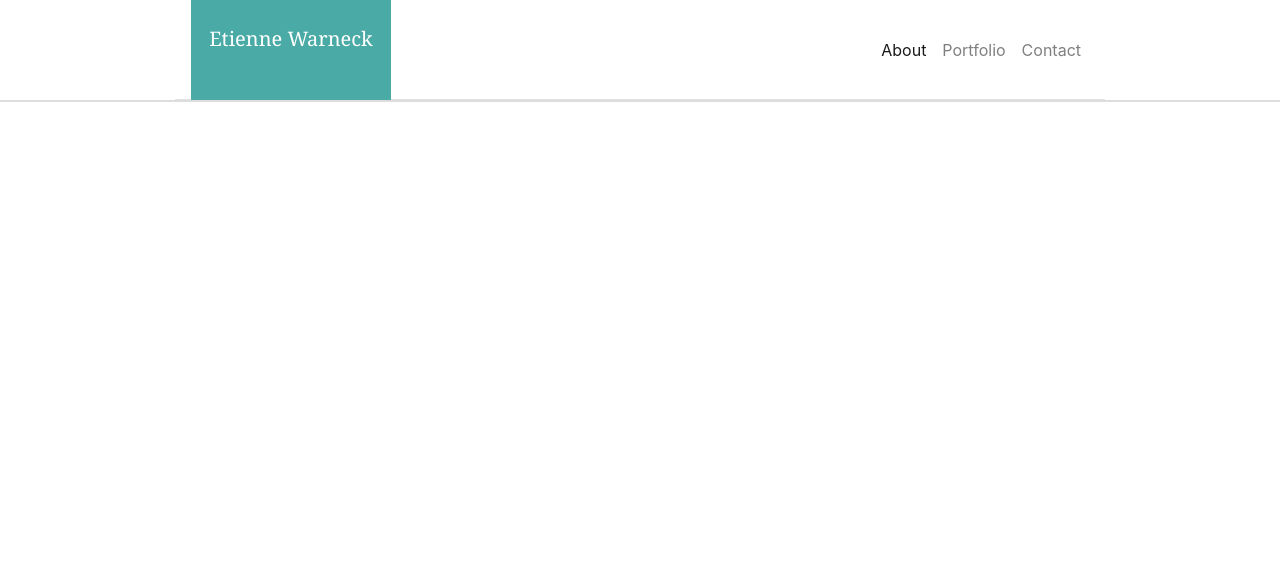
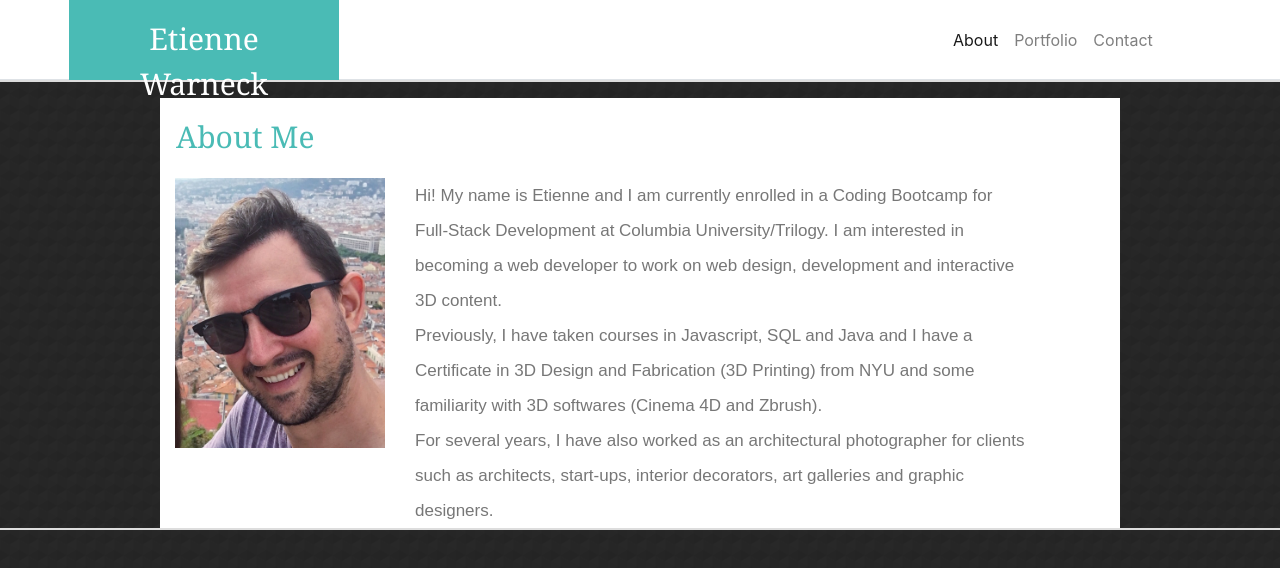
Before and after one commit to EtienneWarneck/Boostrap-Portfolio, a plain HTML site: page index.html in a window 1280 px wide. Drawn offline with nearby package versions, Linux system fonts and the light colour scheme.

Commit message:
re-arranging navbar and moving the styles from html to css

```diff
--- a/index.html
+++ b/index.html
@@ -6,39 +6,66 @@
     <meta name="viewport" content="width=device-width, initial-scale=1.0">
     <meta http-equiv="X-UA-Compatible" content="ie=edge">
     <title>Document</title>
-    <link rel="stylesheet" href="style.css">
+    <link rel="stylesheet" href="/style.css">
     <link rel="stylesheet" href="https://stackpath.bootstrapcdn.com/bootstrap/4.3.1/css/bootstrap.min.css"
         integrity="sha384-ggOyR0iXCbMQv3Xipma34MD+dH/1fQ784/j6cY/iJTQUOhcWr7x9JvoRxT2MZw1T" crossorigin="anonymous">
-
 </head>
 
 <body>
 
+    <nav class="navbar navbar-expand-lg navbar-fixed-top navbar-light bg-white border-bottom" role="navigation">
+        <div class="container">
+            <div class="navbar-header ml-n3 p-3 text-center text-white">
+                Etienne Warneck
+            </div>
 
-    <div class="container" style="width:960px;"> <!-- to center navbar -->
+            <div class="ml-auto ">
+                <div class="collapse navbar-collapse" id="navbarNavAltMarkup"
+                    style="height:80px; width:250px; border: 1 solid red;">
 
-
-            <nav class="navbar navbar-expand-lg navbar-light bg-white border-bottom " style="height:100px;">
-
-                <a class="navbar-brand text-white mt-n2 mb-n2 pt-4" href="#" >Etienne Warneck</a>
-
-                <div class="ml-auto">
-                    <div class="collapse navbar-collapse" id="navbarNavAltMarkup">
-
-                        <div class="navbar-nav content-center-right">
+                    <div class="navbar-nav content-center-right ">
                         <a class="nav-item nav-link active" href="#">About</a>
                         <a class="nav-item nav-link" href="#">Portfolio</a>
                         <a class="nav-item nav-link" href="#">Contact</a>
                     </div>
                 </div>
             </div>
+
     </nav>
+
     </div>
     <ul style="border:1px solid #dddddd; width:100%;"></ul>
 
+    <div class="container bg-white" style="width:960px;">
+        <div class="row">
+            <div class="col-sm-4 p-3"
+                style="height:80px; font-size:30px; font-family: 'Georgia', Times, Times New Roman, serif; color:#4abbb5">
+                About Me</div>
+            <div class="col-sm-8"></div>
+        </div>
+    </div>
 
+    <div class="container bg-white" style="width:960px;">
+        <div class="row">
+            <img class="col-sm-3" src="/IMG_8367.jpg" alt="..." class="thumbnail"
+                style="width:200px; height:270px; float: left;">
 
+            <div class="col-sm-8 text-wrap"
+                style="font-size: 17px; line-height: 35px; font-family: 'Arial', 'Helvetica Neue', Helvetica, sans-serif; color: #777777;">
+                Hi! My name is Etienne and I am currently enrolled in a Coding Bootcamp for
+                Full-Stack Development at Columbia University/Trilogy.
+                I am interested in becoming a web developer to work on web design, development and interactive 3D
+                content.
+                <br>
+                Previously, I have taken courses in Javascript, SQL and Java and I have a Certificate in 3D Design and
+                Fabrication (3D Printing) from NYU and some familiarity with 3D softwares (Cinema 4D and Zbrush).
+                <br>
+                For several years, I have also worked as an architectural photographer for clients such as architects,
+                start-ups, interior decorators, art galleries and graphic designers.</div>
+        </div>
+    </div>
 
+    <ul style="border:1px solid #dddddd; width:100%;"></ul>
 
 
 </body>
--- a/style.css
+++ b/style.css
@@ -1,37 +1,42 @@
-
-.navbar .navbar-brand {
-    font-size: 20px;
-    font-family: 'Georgia', Times, Times New Roman, serif;
-    text-align: center;
-    background-color: #4aaaa5;
-     height:100px;
-     width: 200px;
+body {
+    background-image: url(/hexabump.png);
+    box-sizing: border-box;
 }
 
-nav-item:before{
+.navbar {
+    height: 80px;
+    /* border: 1px solid red; */
+}
+
+.navbar-header {
+    font-size: 30px;
+    font-family: 'Georgia', Times, Times New Roman, serif;
+    height: 80px;
+    width: 270px;
+    background-color: #4abbb5;
+}
+
+nav-item:before {
     content: " | ";
     padding: 0 10px;
 }
 
-/* .nav-item {
+/*
+.nav-item {
     font-family: 'Arial', 'Helvetica Neue', Helvetica, sans-serif;
     text-decoration-line: none;
     float: right;
     margin-top: 0px;
     padding: 10px;
     list-style-type: none;
-}
-
+}  */
 
 @media screen and (max-width: 768px) {
-
-    body {
+    container {
+        width: 100%;
         padding: 20px;
-        margin:20px;
-        background-color: #333;
     }
-
-    .wrapper {
-        width: 600px;
+    .thumbnail {
+        width: 200px;
+        height: 270px;
     }
-}
```
Also changed, not shown: IMG_8367.jpg (added), hexabump.png (added). Lines whose indentation alone changed are shown as unchanged.
